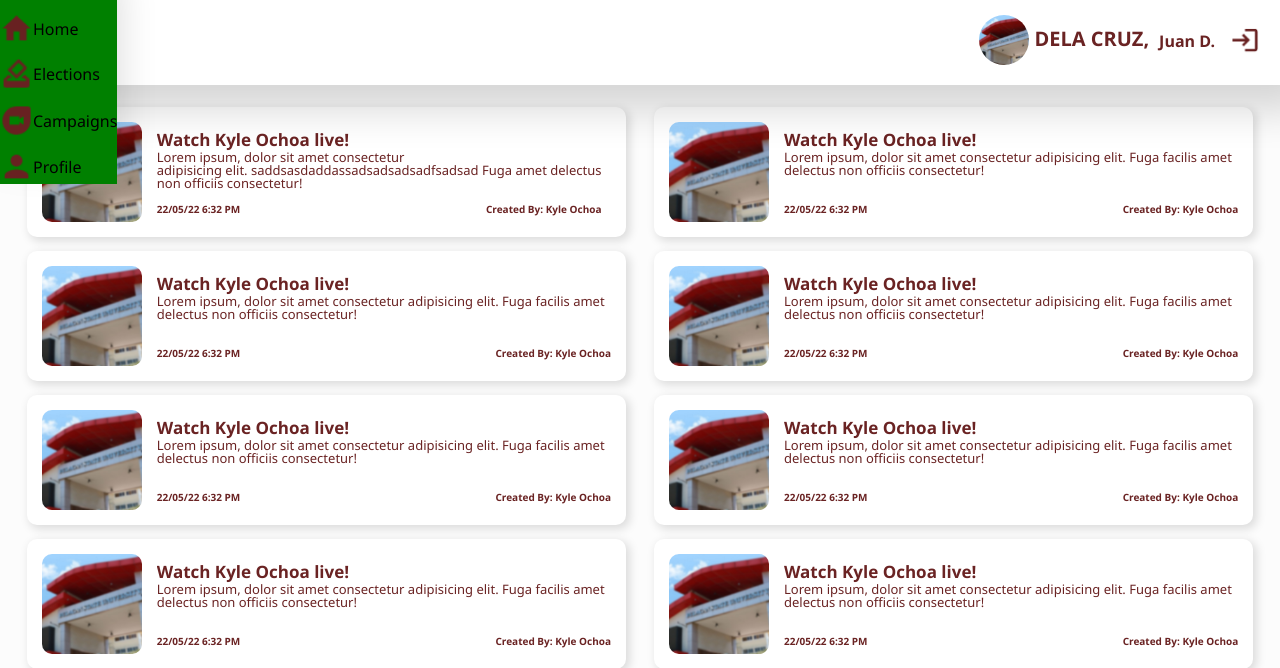
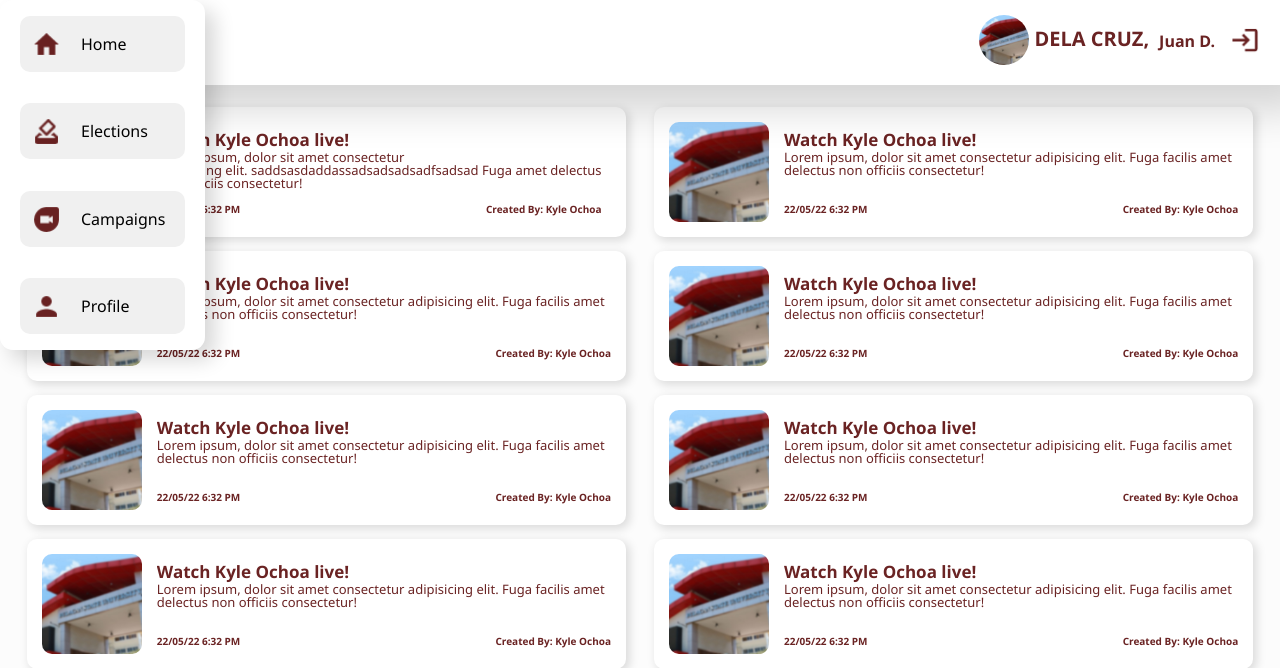
Before and after one commit to Ladsyf/BulSU-Online-Voting-System, a PHP site: page /index.php in a window 1280 px wide. Shown: the top 668 px of the page. Run offline with PHP 8.4, Linux system fonts and the light colour scheme.

Commit message:
enhancing the css design of hamburger menu

```diff
--- a/navigationheader.php
+++ b/navigationheader.php
@@ -14,26 +14,26 @@
 </ul>
 
 <div class="navbar1">
-      <a href="facebook.com">
-        <span>
+      <a href="#">
+        <span class = "menubutton">
         <img src = "img/icons/HomeICON.png" class = "navlogo1">
         <p> Home </p>
         </span>
       </a>
       <a href="#">
-        <span>
+        <span class = "menubutton">
         <img src = "img/icons/ElectionICON.png" class = "navlogo1">
         <p> Elections </p>
         <span>
       </a>
       <a href="#">
-        <span>
+        <span class = "menubutton">
         <img src = "img/icons/VideoICON.png" class = "navlogo1">
         <p> Campaigns</p>
         </span>
       </a>
       <a href="#">
-        <span>
+        <span class = "menubutton">
         <img src = "img/icons/ProfileICON.png" class = "navlogo1">
         <p> Profile</p>
         </span>
@@ -42,46 +42,45 @@
 
 <style>
     .navbar1{
-      display: none;
-      box-shadow: 0px -25px 40px rgba(0, 0, 0, 0.158);
+      box-shadow: 10px 10px 20px rgba(0, 0, 0, 0.158);
     }
-    span{
-      display: block;
-      background-color: green;
-      height: 70%;
-      padding: 10% 0;
-      margin: auto;
-    }
-    span p{
+    .menubutton p{
       float: left;
       margin: auto;
-      padding: 6px 0;
+      padding: 17px 20px;
     }
     .navlogo1{
-      height: 33px;
+      height: 29px;
       float: left;
+      padding: 14px 0px 12px 12px;
     }
     .navbar1 {
       background-color: white;
-      overflow: hidden;
       position: fixed;
       display:grid;
       grid-template-rows: auto auto auto auto;
       color: black;
-      background-color: red;
+      background-color: white;
       z-index: 2;
-      margin: auto;
+      height: 350px;
+      border-radius: 13px;
+      padding: 0 20px;
 }
 
 /* Style the links inside the navigation bar */
 .navbar1 a {
   text-decoration: none;
   color: black;
+  background-color: #f0f0f0;
+  margin: auto;
+  width: 100%;
+  text-align: center;
+  border-radius: 10px;
 }
 
 /* Change the color of links on hover */
 .navbar1 a:hover {
-  background-color: #ddd;
+  background-color: #e0e0e0;
 
 }
 
```
